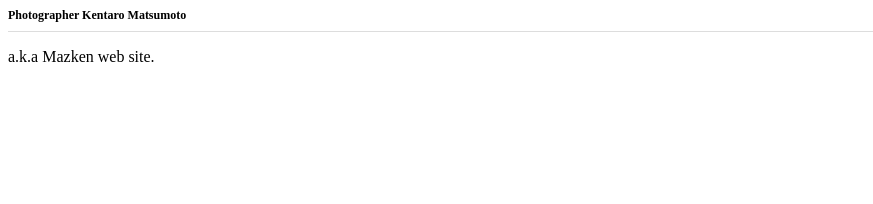
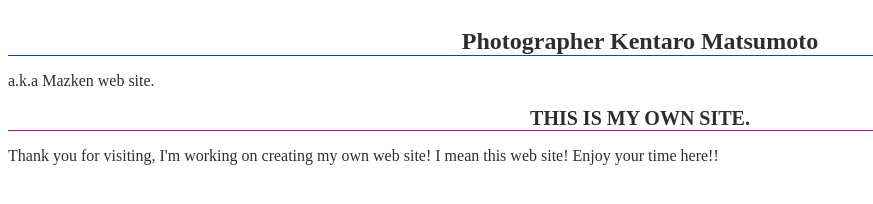
Before and after one commit to Kenmore189/kenmore189.github.io, a plain HTML site: page index.html in a window 1280 px wide. Shown: the whole page, without its empty margins (0-873 px from the left). Drawn offline with Linux system fonts and the light colour scheme.

Commit message:
Add files via upload

```diff
--- a/css/styles.css
+++ b/css/styles.css
@@ -1,6 +1,23 @@
+body {
+    color: rgb(48, 45, 46);
+
+  }
+
+
 h1 {
-  font-size: 12px;
-  padding-bottom: 8px;
-  border-bottom: 1px solid #ddd;
+  padding-top: 20px;
+  font-size: 24px;
+  /* padding-left: 20px; */
+  /* border-left: 8px solid rgb(24, 68, 163); */
+  border-bottom: 1px solid rgb(24, 68, 163);
+  text-align: center;
+}
 
+h2 {
+
+ font-size: 20px;
+ /* padding-left: 20px; */
+  /* border-left: 8px solid rgb(158, 24, 163); */
+  border-bottom: 1px solid rgb(158, 24, 163);
+  text-align: center;
 }
--- a/index.html
+++ b/index.html
@@ -5,11 +5,15 @@
   <meta charset="utf-8">
   <title>Mazken Web Siteです</title>
   <link rel="stylesheet" href="css/styles.css"
+
 </head>
 
 <body>
   <h1>Photographer Kentaro Matsumoto</h1>
   <p>a.k.a Mazken web site.</p>
+
+  <h2>THIS IS MY OWN SITE.</h2>
+  <p>Thank you for visiting, I'm working on creating my own web site! I mean this web site! Enjoy your time here!!</p>
 </body>
 
 </html>
```
